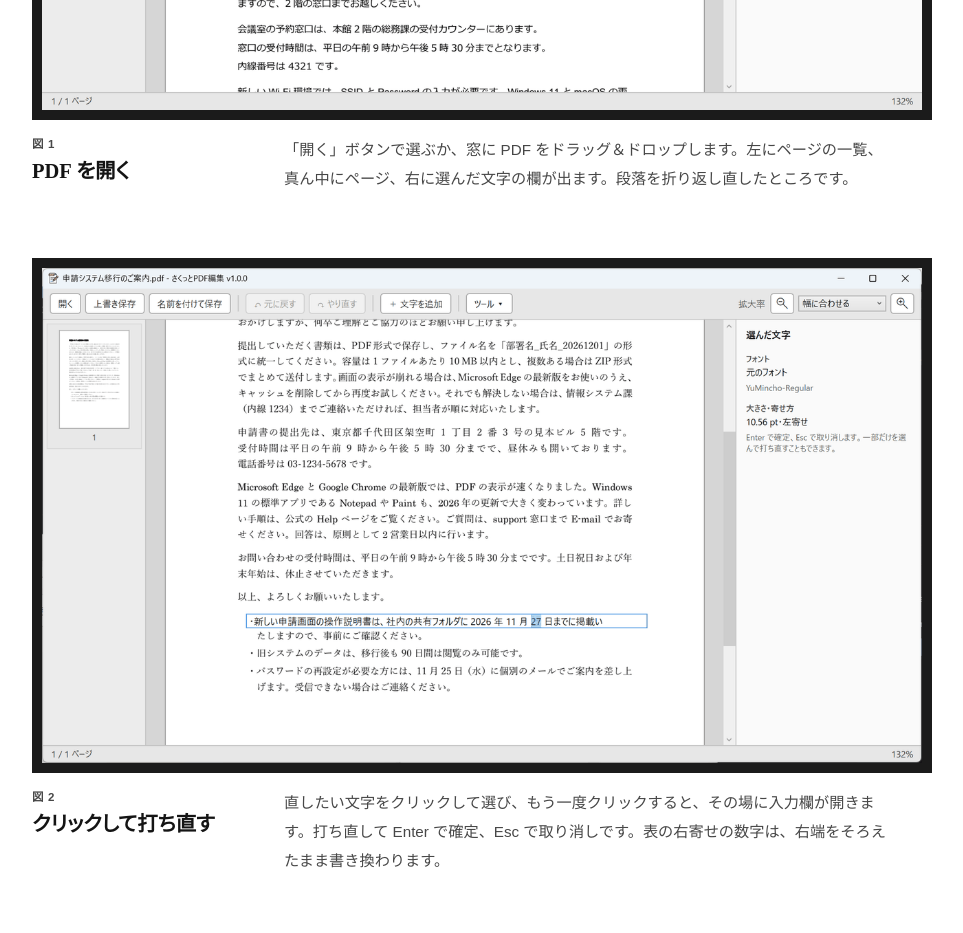
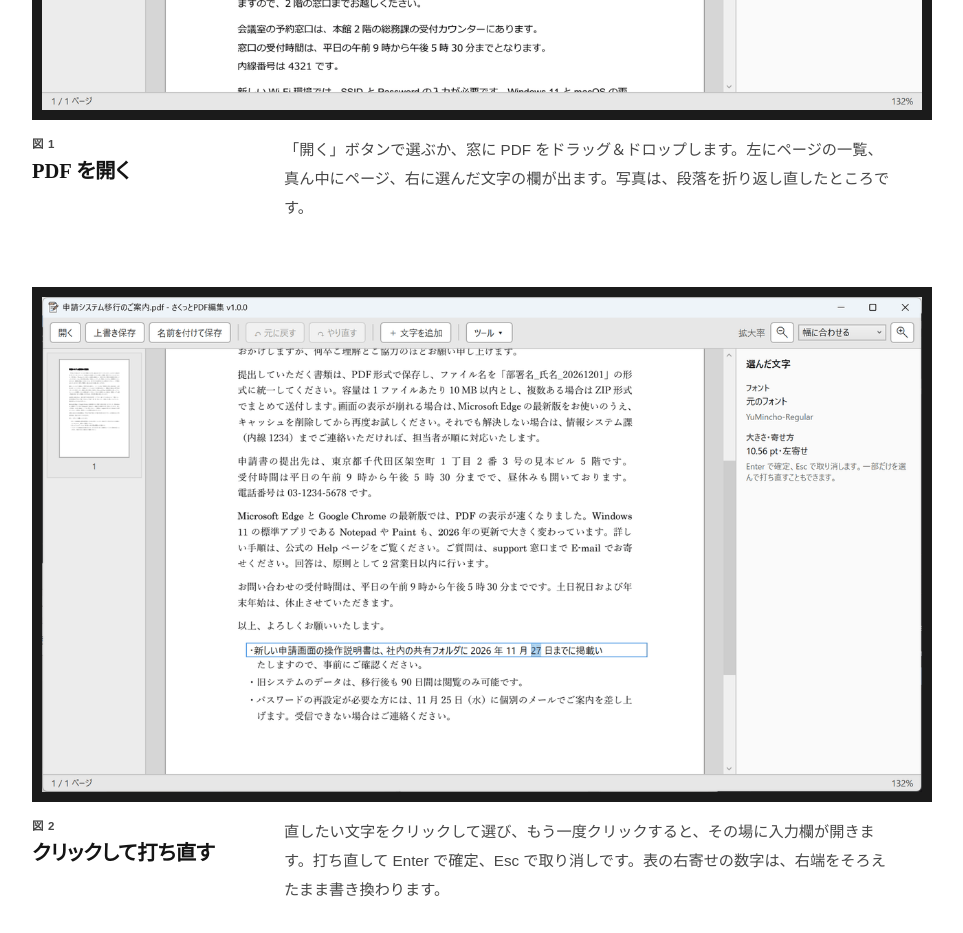
Before and after one commit to mojosoftjp/sakutto-pdf-editor, a plain HTML site: page index.html in a window 1280 px wide. Shown: the part 1700-2633 px from the top of the page, without its empty margins (308-1271 px from the left). Drawn offline with Linux system fonts and the light colour scheme; a web font is replaced by a local one.

Commit message:
fix(lp): 図 1 のキャプションに足した一文の主語を補う（「写真は、…」）
Co-Authored-By: Claude Fable 5.2 <noreply@anthropic.com>

```diff
--- a/index.html
+++ b/index.html
@@ -170,7 +170,7 @@
   <div class="sec-body">
     <figure class="fig">
       <div class="mat"><img src="ss3_ja.png" alt="さくっとPDF編集の窓。架空の案内文を開いて、段落の 1 行目を選んだところ。左にページの一覧、真ん中にページ、右に「選んだ文字」の欄（フォントと大きさ）" width="1280" height="720" loading="lazy" decoding="async"></div>
-      <figcaption class="figcap"><h3><small>図 1</small>PDF を開く</h3><p>「開く」ボタンで選ぶか、窓に PDF をドラッグ＆ドロップします。左にページの一覧、真ん中にページ、右に選んだ文字の欄が出ます。段落を折り返し直したところです。</p></figcaption>
+      <figcaption class="figcap"><h3><small>図 1</small>PDF を開く</h3><p>「開く」ボタンで選ぶか、窓に PDF をドラッグ＆ドロップします。左にページの一覧、真ん中にページ、右に選んだ文字の欄が出ます。写真は、段落を折り返し直したところです。</p></figcaption>
     </figure>
     <figure class="fig">
       <div class="mat"><img src="ss1_ja.png" alt="箇条書きの 1 行をクリックして、その場に開いた入力欄で日付を「27」日に打ち直しているところ。右の欄に元のフォント「YuMincho-Regular」と「10.56 pt・左寄せ」" width="1280" height="720" loading="lazy" decoding="async"></div>
```
